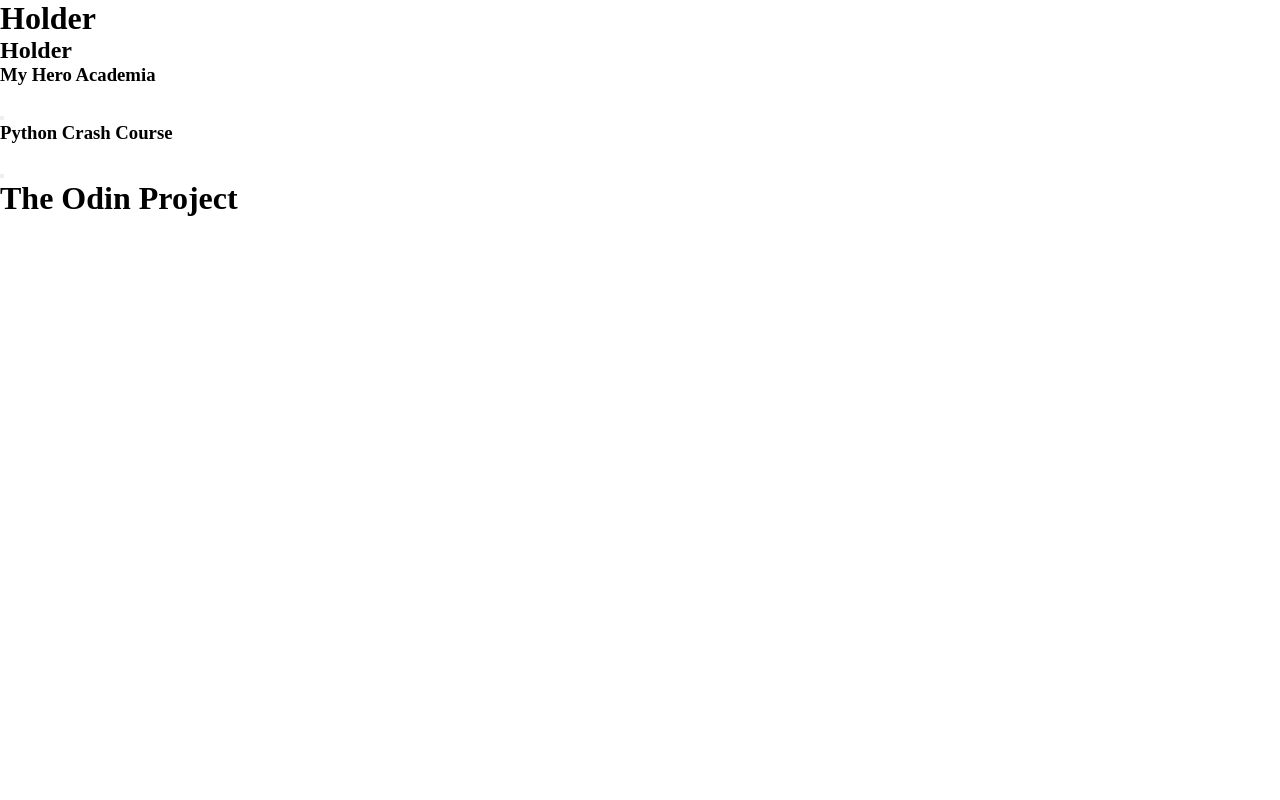
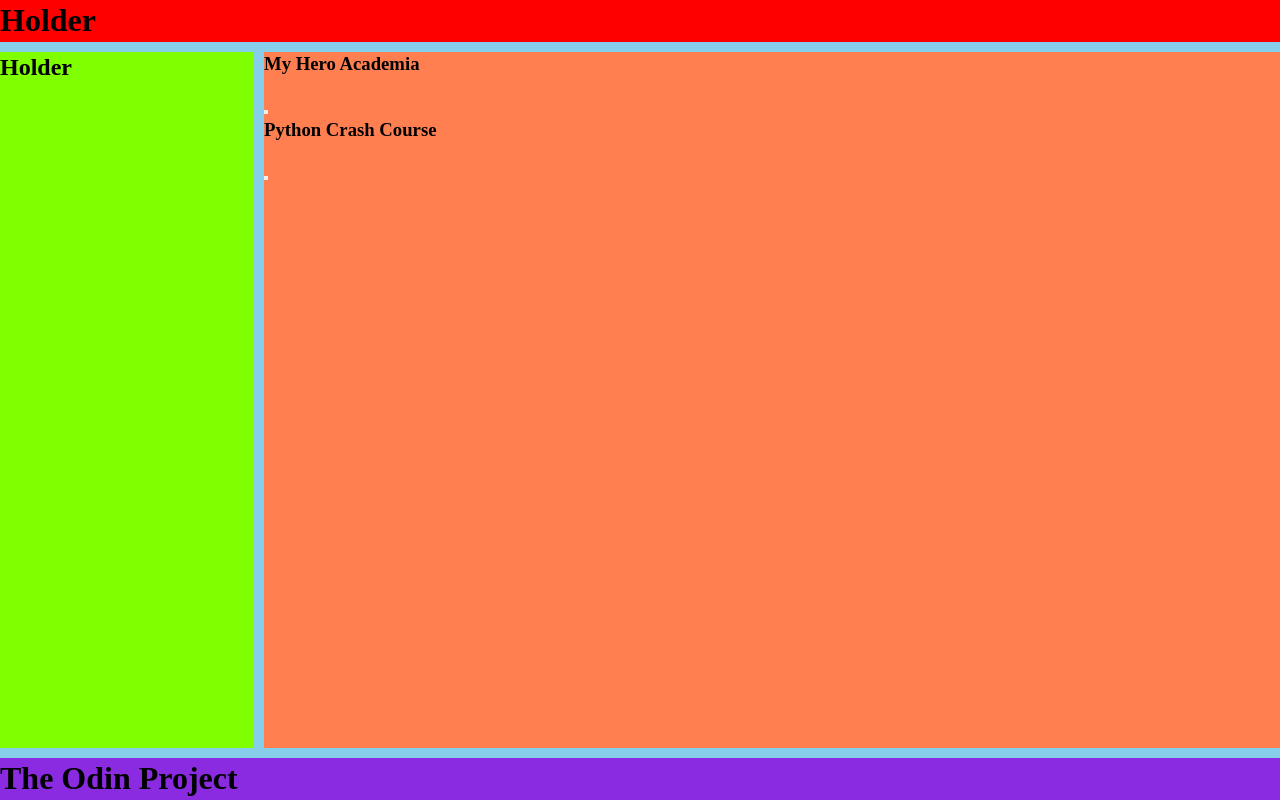
Before and after one commit to JimmyJimenez2400/Project-Library, a website: page index.html in a window 1280 px wide. Drawn offline with Linux system fonts and the light colour scheme.

Commit message:
Add Display Grid To Container And Position Grid-Items

```diff
--- a/style.css
+++ b/style.css
@@ -3,3 +3,42 @@
     padding: 0;
     box-sizing: border-box;
 }
+
+body {
+    font-size: 16px;
+    line-height: 1.3;
+    background-color: skyblue;
+    height: 100vh;
+}
+
+#container {
+    height: 100%;
+    display: grid;
+    grid-template-columns: 1fr 4fr;
+    grid-template-rows: auto 2fr auto;
+    gap: 10px;
+}
+
+#header {
+    background-color: red;
+    grid-column: 1/-1;
+    grid-row: 1 /2;
+}
+
+#sidebar {
+    background-color: chartreuse;
+    grid-column: 1/2;
+    grid-row: 2/4;
+}
+
+#main {
+    background-color: coral;
+    grid-column: 2/3;
+    grid-row: 2 /4;
+
+}
+
+#footer {
+    grid-column: 1 / -1;
+    background-color: blueviolet;
+}
```
